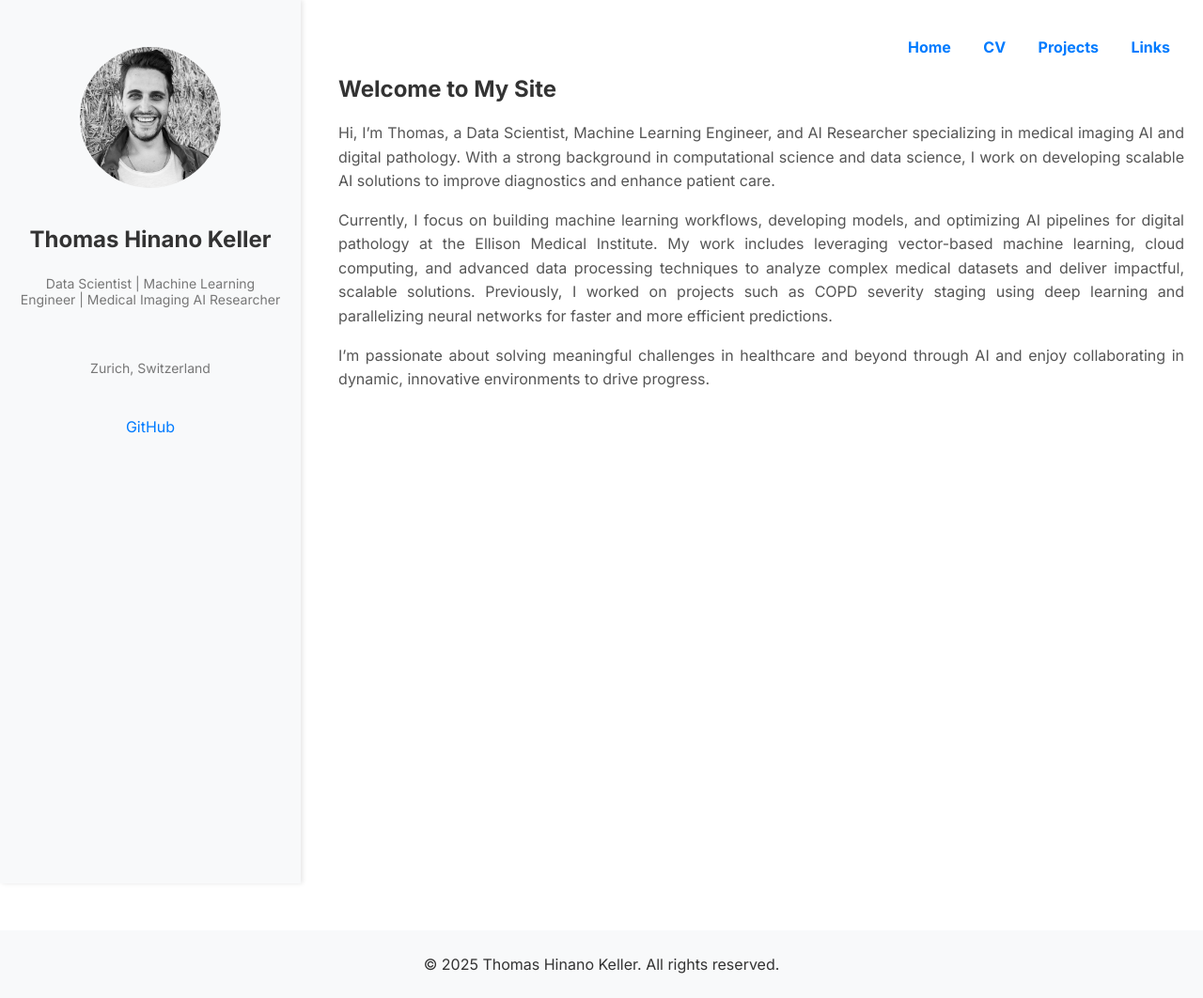
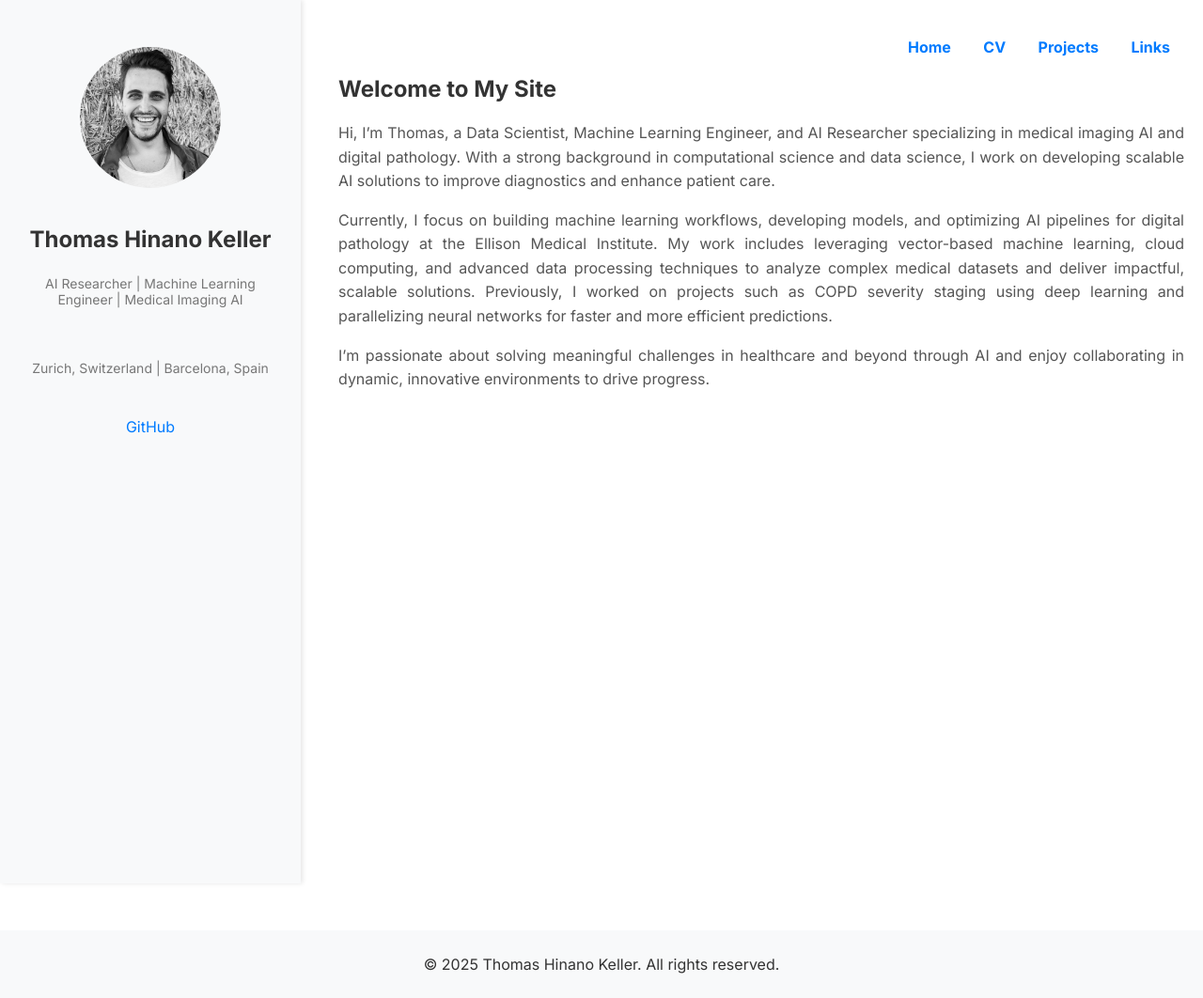
Before and after one commit to thomkell/thomkell.github.io, a Jekyll site: the page built from index.md, in a window 1280 px wide. Shown: the whole page at 94% size. Built offline with Jekyll 4.4.1, drawn with Linux system fonts in a browser that asks for light colours.

Commit message:
update location and job

```diff
--- a/_layouts/default.html
+++ b/_layouts/default.html
@@ -16,9 +16,9 @@
         <!-- Profile Picture -->
         <img src="{{ '/assets/img/profile.jpg' | relative_url }}" alt="Profile Picture" class="profile-img">
         <h2>Thomas Hinano Keller</h2>
-        <p>Data Scientist | Machine Learning Engineer | Medical Imaging AI Researcher</p>
+        <p>AI Researcher | Machine Learning Engineer | Medical Imaging AI</p>
 
-        <p><p>Zurich, Switzerland</p>
+        <p><p>Zurich, Switzerland | Barcelona, Spain</p>
 
         <!-- Social Links -->
         <ul class="social-links">
```
